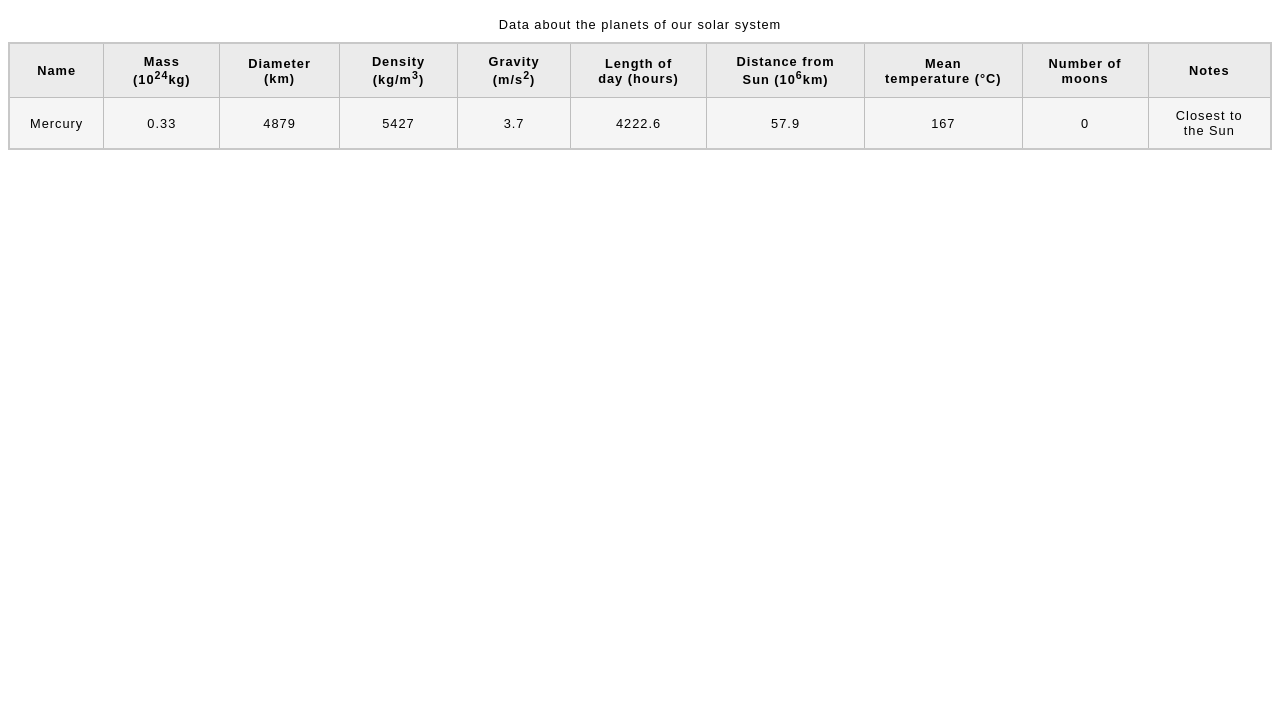
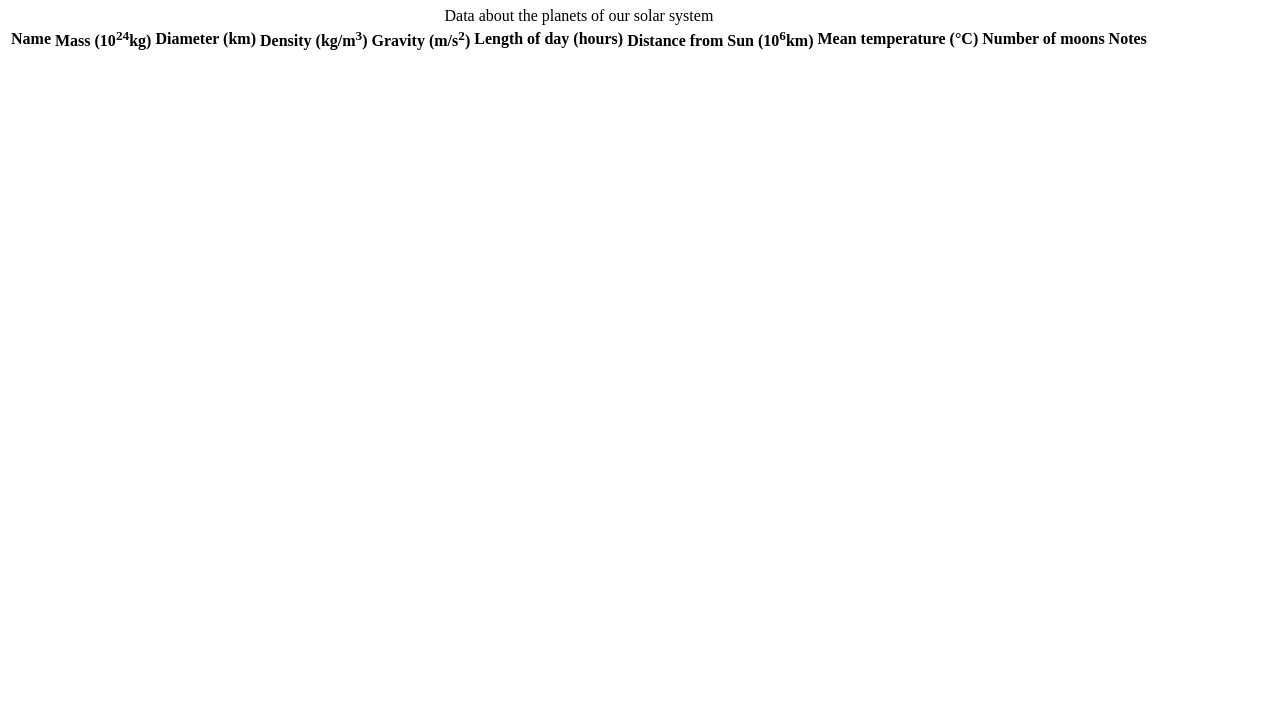
Before and after one commit to shivani3900/shivani.github.io, a plain HTML site: page Assignment-2/Assiment-2_Part-2.html in a window 1280 px wide. Shown: the part 73-800 px from the top of the page. Drawn offline with Linux system fonts and the light colour scheme.

Commit message:
Final Commit
This is the output.

```diff
--- a/Assignment-2/Assiment-2_Part-2.html
+++ b/Assignment-2/Assiment-2_Part-2.html
@@ -9,48 +9,16 @@
     <meta name="viewport" content="width=device-width">
     <title>Planetary Data</title>
     <style>
-      html {
-        font-family: sans-serif;
-      }
-
-      table {
-        border-collapse: collapse;
-        border: 2px solid rgb(200,200,200);
-        letter-spacing: 1px;
-        font-size: 0.8rem;
-      }
-
-      td, th {
-        border: 1px solid rgb(190,190,190);
-        padding: 10px 20px;
-      }
-
-      th {
-        background-color: rgb(235,235,235);
-      }
-
-      td {
-        text-align: center;
-      }
-
-      tr:nth-child(even) td {
-        background-color: rgb(250,250,250);
-      }
-
-      tr:nth-child(odd) td {
-        background-color: rgb(245,245,245);
-      }
-
-      caption {
-        padding: 10px;
-      }
+      /* CSS styles for the table */
     </style>
   </head>
   <body>
     <h1>Planetary Data</h1>
+    <!-- Table to display planetary data -->
     <table id="planetaryTable">
       <caption>Data about the planets of our solar system</caption>
       <thead>
+        <!-- Table header -->
         <tr>
           <th>Name</th>
           <th>Mass (10<sup>24</sup>kg)</th>
@@ -65,35 +33,27 @@
         </tr>
       </thead>
       <tbody>
-        <!-- Planetary data will be populated here -->
+
       </tbody>
     </table>
 
     <script>
-      // Planetary data
+      // Planetary data array
       var planetaryData = [
-        {
-          name: "Mercury",
-          mass: 0.330,
-          diameter: 4879,
-          density: 5427,
-          gravity: 3.7,
-          lengthOfDay: 4222.6,
-          distanceFromSun: 57.9,
-          meanTemperature: 167,
-          numberOfMoons: 0,
-          notes: "Closest to the Sun"
-        },
-        // Add other planetary data here
+        // Data objects for each planet
       ];
 
       // Function to populate the table with data
       function populateTable() {
+        // Get the table body
         var tableBody = document.querySelector("#planetaryTable tbody");
 
+        // Loop through each planet's data
         planetaryData.forEach(function(planet) {
+          // Create a new row for the planet
           var row = document.createElement("tr");
 
+          // Fill the row with planet data
           row.innerHTML = `
             <td>${planet.name}</td>
             <td>${planet.mass}</td>
@@ -107,11 +67,12 @@
             <td>${planet.notes}</td>
           `;
 
+          // Append the row to the table body
           tableBody.appendChild(row);
         });
       }
 
-      // Call the function to populate the table
+
       populateTable();
     </script>
   </body>
```
